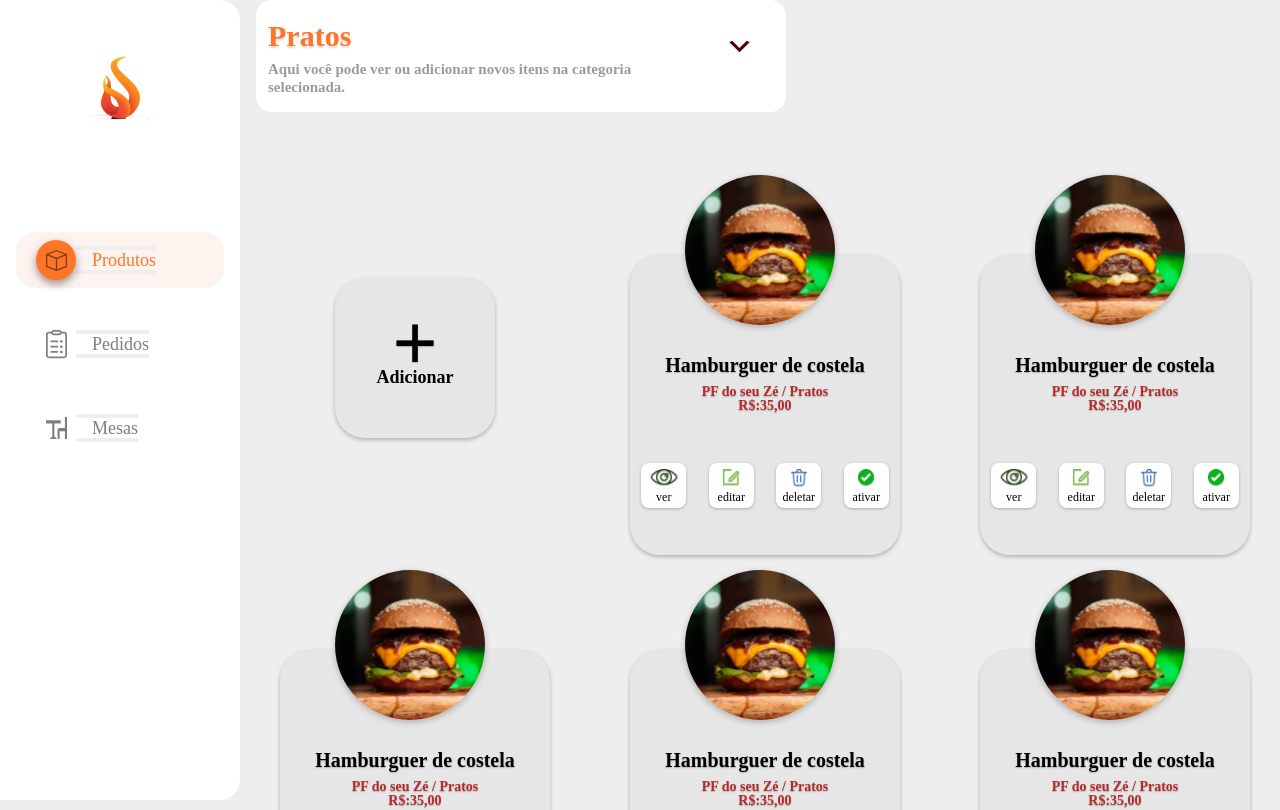
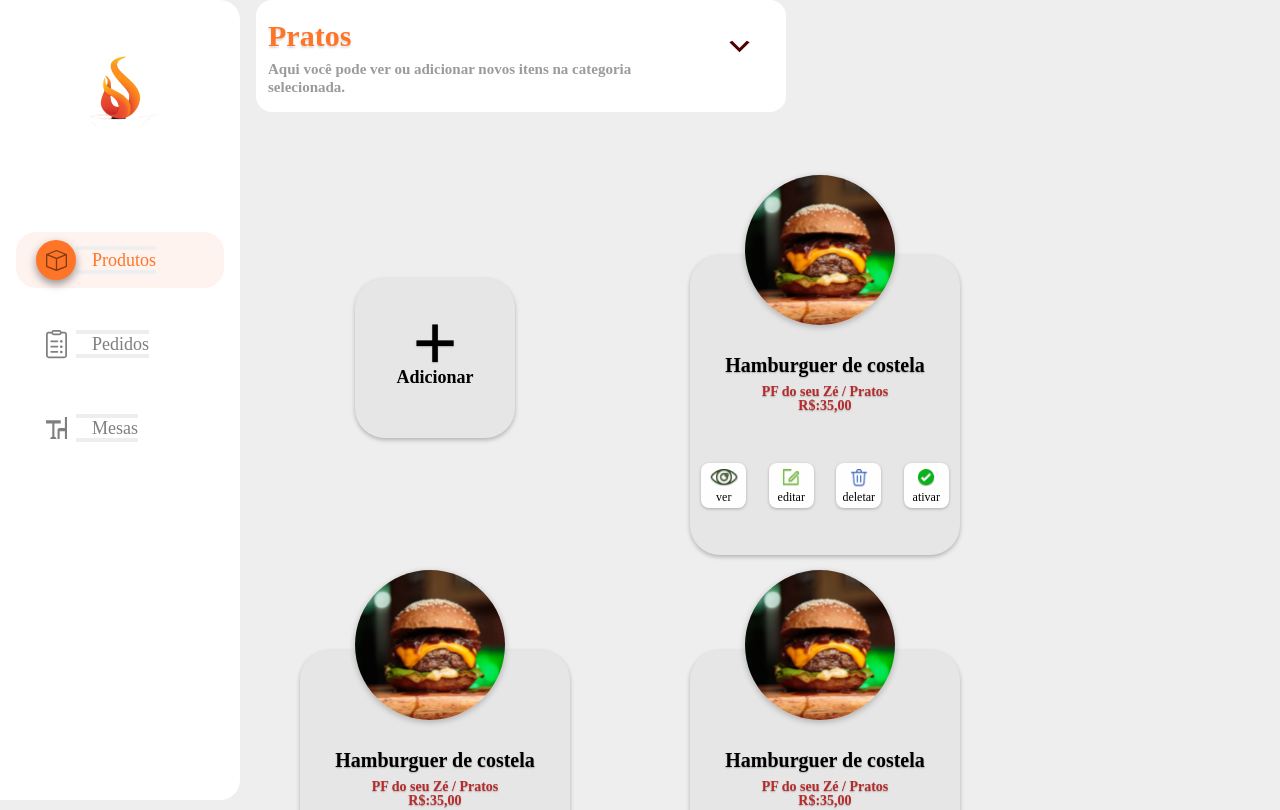
Before and after one commit to ducktechbr/foodsfun-frontend, a Next.js app: page /produtos in a window 1280 px wide. Shown: the top 810 px of the page. Built offline with nearby package versions, Linux system fonts and the light colour scheme; a web font is replaced by a local one.

Commit message:
Ajuste grid columns

```diff
--- a/src/pages/produtos/index.js
+++ b/src/pages/produtos/index.js
@@ -11,7 +11,7 @@ export default function Pedidos() {
         <div className="fixed z-50 left-64 rounded-2xl">
           <DropDown />
         </div>
-        <div className="grid md:grid-cols-2 lg:grid-cols-3 2xl:grid-cols-4 3xl:grid-cols-5 ml-60 w-full place-items-center mt-40">
+        <div className="grid md:grid-cols-2 lg:grid-cols-2 2xl:grid-cols-3 3xl:grid-cols-4 4xl:grid-cols-5  ml-60 w-full place-items-center mt-40">
           <AddButton />
           <Card />
           <Card />
--- a/tailwind.config.js
+++ b/tailwind.config.js
@@ -27,7 +27,7 @@ module.exports = {
       fontFamily: {
         theme: ["MuseoModerno"],
       },
-      screens: { "3xl": "1900px" },
+      screens: { "3xl": "1700px", "4xl": "1900px" },
     },
 
     backgroundImage: {
```
